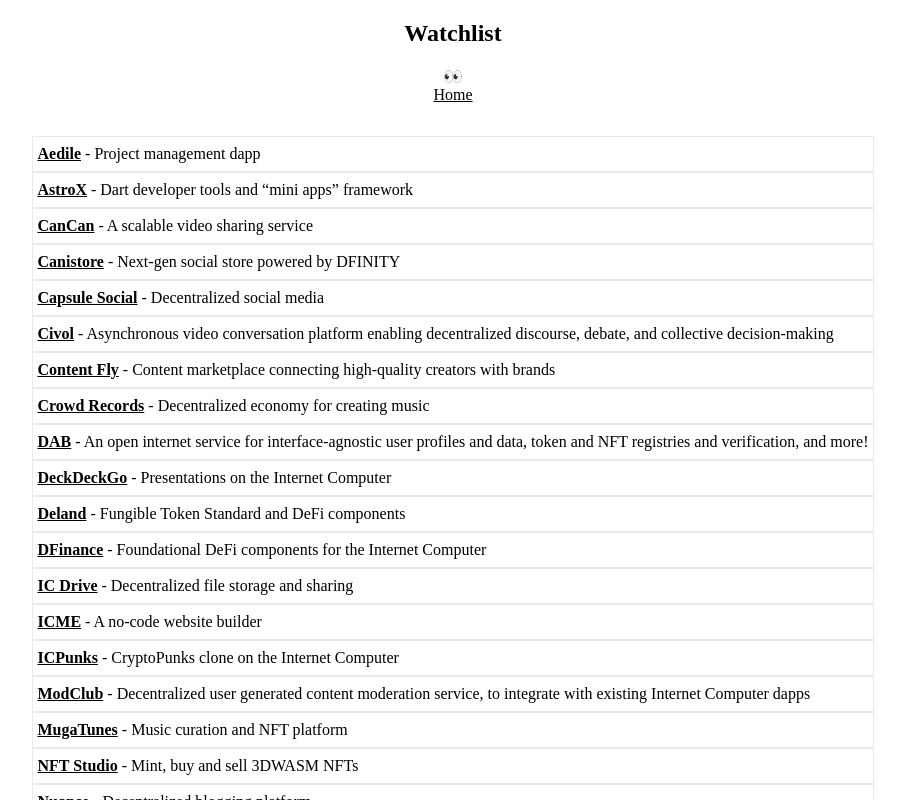
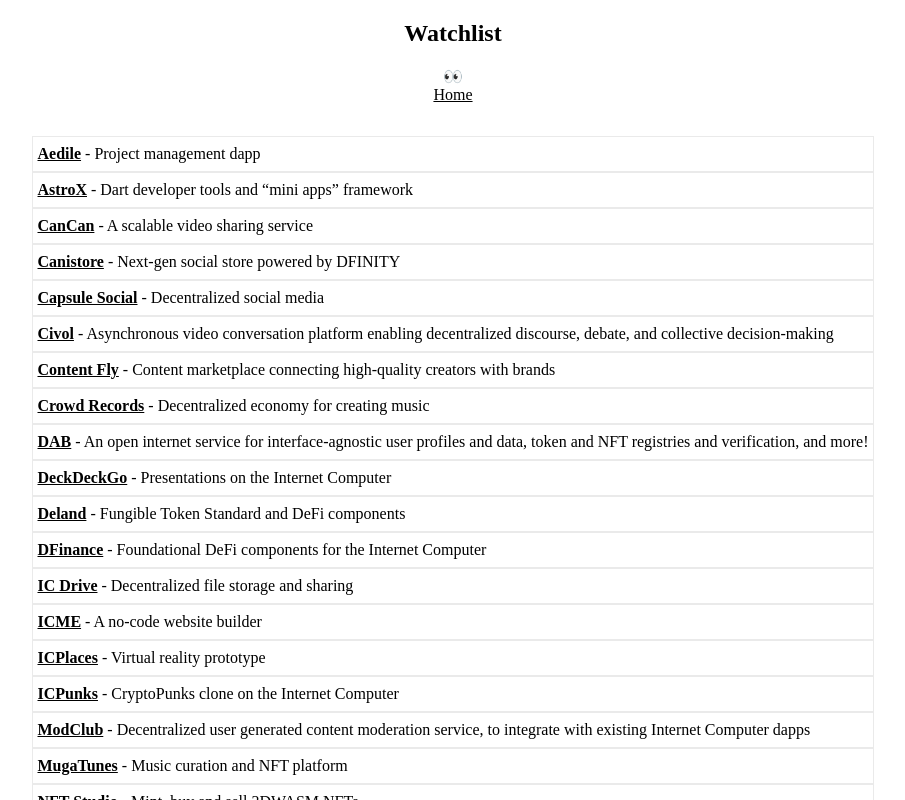
Before and after one commit to rjlucasm/internetcomputer, a Next.js app: page /watchlist in a window 1280 px wide. Shown: the top 800 px of the page, without its empty margins (187-1092 px from the left). Built offline with nearby package versions, Linux system fonts and the light colour scheme.

Commit message:
ICPlaces

```diff
--- a/pages/watchlist.js
+++ b/pages/watchlist.js
@@ -61,6 +61,9 @@
                 <a href="https://sygsn-caaaa-aaaaf-qaahq-cai.raw.ic0.app/" target="_blank" rel="noopener noreferrer">ICME</a> - A no-code website builder
             </div>
             <div className={styles.gcard}>
+                <a href="https://xh4sm-oyaaa-aaaai-qaiva-cai.raw.ic0.app/" target="_blank" rel="noopener noreferrer">ICPlaces</a> - Virtual reality prototype
+            </div>
+            <div className={styles.gcard}>
                 <a href="https://icpunks.com/" target="_blank" rel="noopener noreferrer">ICPunks</a> - CryptoPunks clone on the Internet Computer
             </div>
             <div className={styles.gcard}>
```
